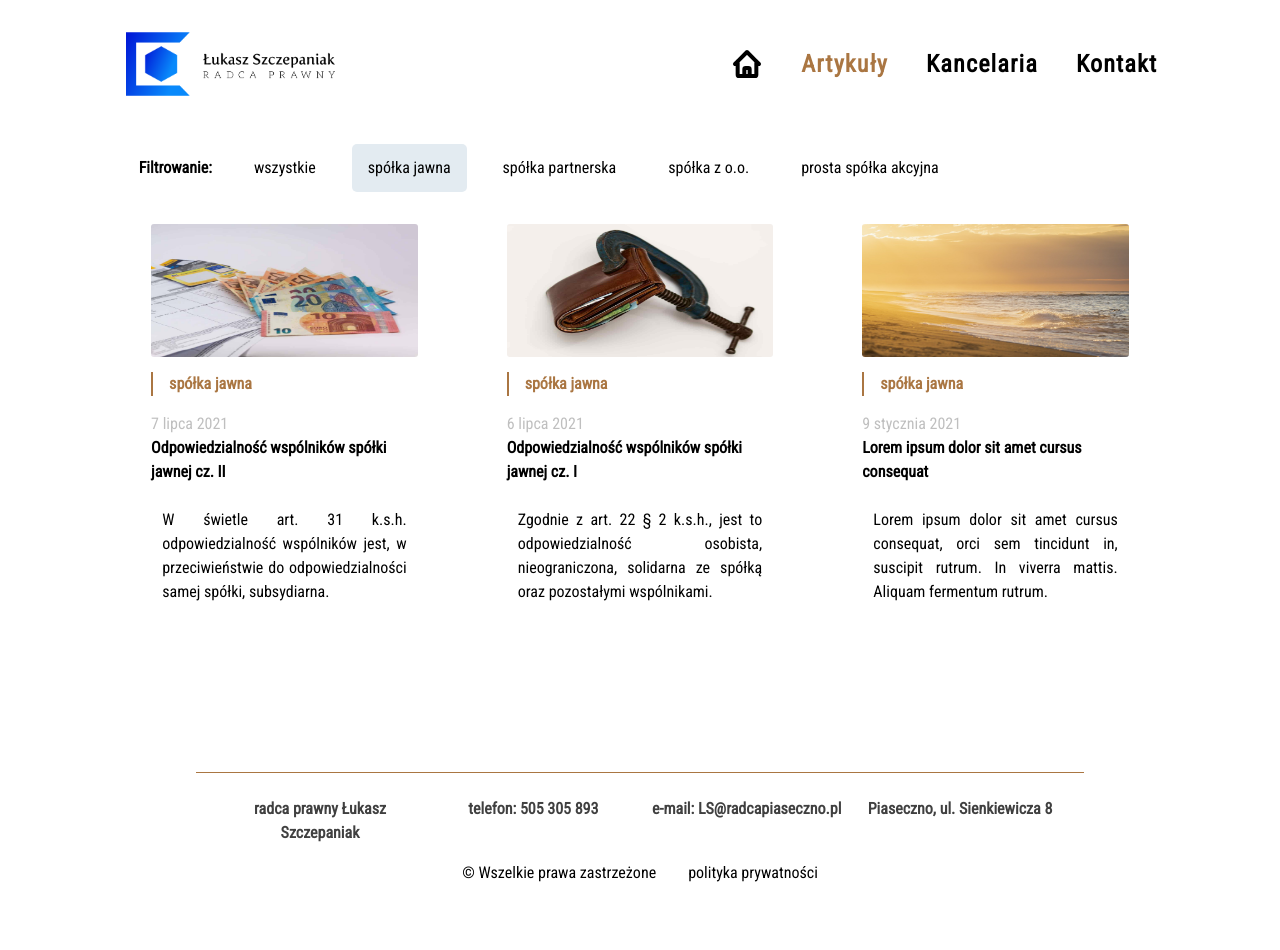
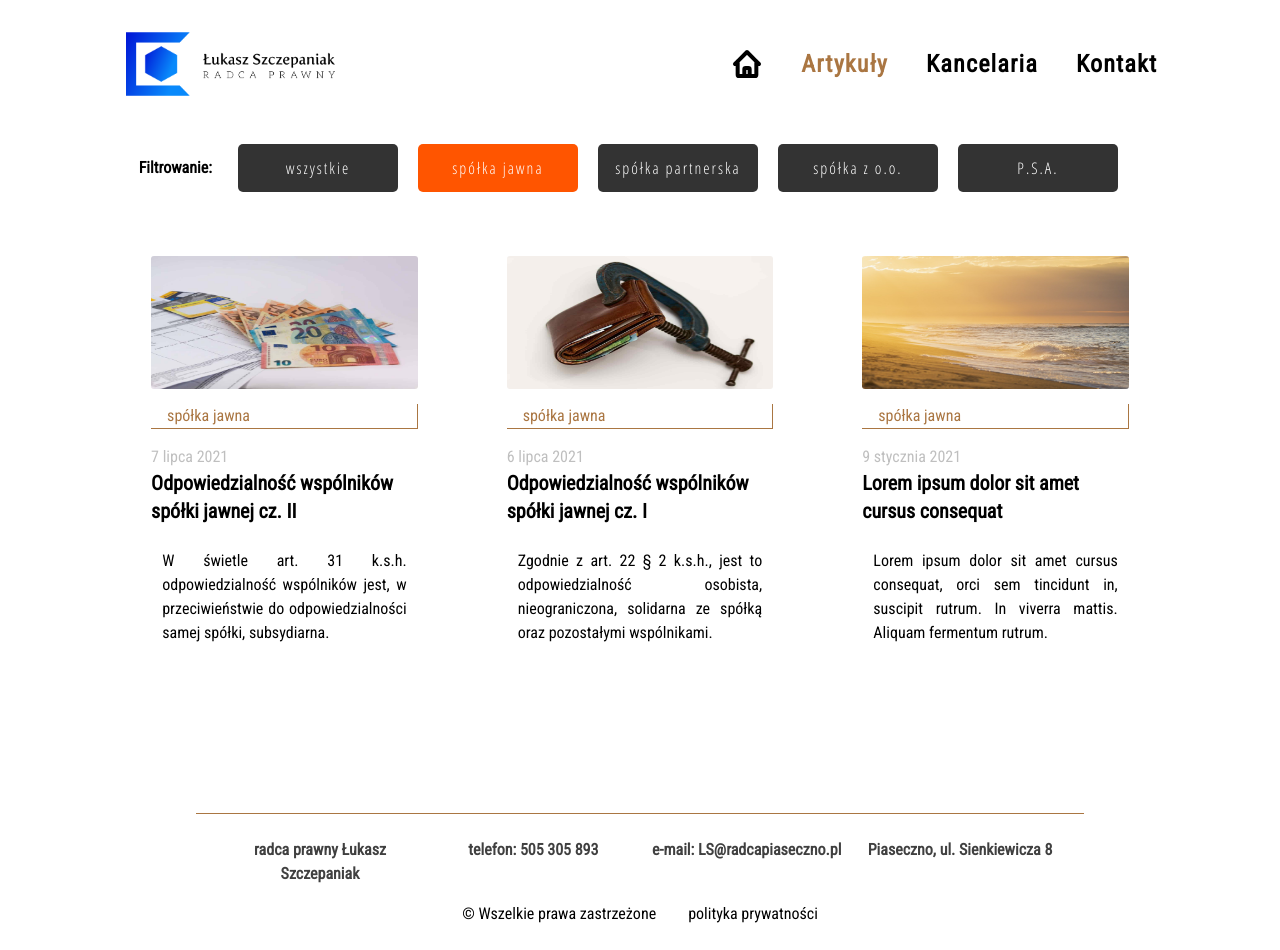
Before and after one commit to lukaszwebdev7/blog-ksh, a Next.js app: page /posts/spolka_jawna in a window 1280 px wide. Before the commit the page ends 909 px from the top, so only its background shows below. Built offline with nearby package versions, Linux system fonts and the light colour scheme; what @tailwindcss/typography would draw is missing.

Commit message:
change styling - navigationInPosts

```diff
--- a/components/home-page/latest-posts.js
+++ b/components/home-page/latest-posts.js
@@ -3,10 +3,13 @@ import LatestGrid from '../posts/latest-grid';
 function LatestPosts(props) {
 	return (
 		<section className="mt-16">
-			<link href="https://fonts.googleapis.com/css2?family=Lobster+Two&display=swap" rel="stylesheet" />
+			<link
+				href="https://fonts.googleapis.com/css2?family=Open+Sans+Condensed:wght@300&display=swap"
+				rel="stylesheet"
+			/>
 			<h2
-				style={{ fontFamily: 'Lobster Two', letterSpacing: '2px' }}
-				className="mb-12 ml-4 xl:ml-16 text-lg sm:text-2xl md:text-5xl text-gray font-bold"
+				style={{ fontFamily: 'Open Sans Condensed', letterSpacing: '2px' }}
+				className="mb-12 ml-4 xl:ml-16 text-lg sm:text-2xl md:text-5xl text-orange font-bold"
 			>
 				Najnowsze artykuły:
 			</h2>
@@ -16,3 +19,5 @@ function LatestPosts(props) {
 }
 
 export default LatestPosts;
+
+// https://fonts.googleapis.com/css2?family=Open+Sans+Condensed:wght@300&display=swap
--- a/components/layout/navigationInPosts.js
+++ b/components/layout/navigationInPosts.js
@@ -3,6 +3,9 @@ import Link from 'next/link';
 
 function NavigationPosts() {
 	const router = useRouter();
+
+	const active = 'bg-orange-category text-white w-40 text-center mb-2';
+	const unactive = 'bg-gray text-white w-40 text-center mb-2';
 
 	return (
 		<div
@@ -17,27 +20,43 @@ function NavigationPosts() {
 				)
 			}
 		>
-			<div className="flex flex-col lg:flex-row md:mt-4">
+			<link
+				href="https://fonts.googleapis.com/css2?family=Open+Sans+Condensed:wght@300&display=swap"
+				rel="stylesheet"
+			/>
+			<div className="flex flex-col lg:flex-row md:mt-4 lg:mb-6">
 				<div className="py-3 px-4 font-bold md:ml-4">Filtrowanie: </div>
 
 				<div className="sm:hidden lg:block">
 					<div className="flex flex-col lg:flex-row ">
 						<div
-							style={{ marginLeft: '10px', marginRight: '10px', borderRadius: '5px' }}
-							className={router.pathname === '/posts' ? 'bg-category' : 'bg-white'}
+							style={{
+								marginLeft: '10px',
+								marginRight: '10px',
+								borderRadius: '5px',
+								fontFamily: 'Open Sans Condensed',
+								letterSpacing: '2px'
+							}}
+							className={router.pathname === '/posts' ? active : unactive}
 						>
 							<Link href="/posts">
 								<span className="block py-3 px-4 cursor-pointer">wszystkie</span>
 							</Link>
 						</div>
 						<div
-							style={{ marginLeft: '10px', marginRight: '10px', borderRadius: '5px' }}
+							style={{
+								marginLeft: '10px',
+								marginRight: '10px',
+								borderRadius: '5px',
+								fontFamily: 'Open Sans Condensed',
+								letterSpacing: '2px'
+							}}
 							className={
 								router.pathname === '/posts/spolka_jawna' ||
 								router.pathname === '/posts/spolka_jawna/[slug]' ? (
-									'bg-category'
+									active
 								) : (
-									'bg-white'
+									unactive
 								)
 							}
 						>
@@ -46,13 +65,19 @@ function NavigationPosts() {
 							</Link>
 						</div>
 						<div
-							style={{ marginLeft: '10px', marginRight: '10px', borderRadius: '5px' }}
+							style={{
+								marginLeft: '10px',
+								marginRight: '10px',
+								borderRadius: '5px',
+								fontFamily: 'Open Sans Condensed',
+								letterSpacing: '2px'
+							}}
 							className={
 								router.pathname === '/posts/spolka_partnerska' ||
 								router.pathname === '/posts/spolka_partnerska/[slug]' ? (
-									'bg-category'
+									active
 								) : (
-									'bg-white'
+									unactive
 								)
 							}
 						>
@@ -61,13 +86,19 @@ function NavigationPosts() {
 							</Link>
 						</div>
 						<div
-							style={{ marginLeft: '10px', marginRight: '10px', borderRadius: '5px' }}
+							style={{
+								marginLeft: '10px',
+								marginRight: '10px',
+								borderRadius: '5px',
+								fontFamily: 'Open Sans Condensed',
+								letterSpacing: '2px'
+							}}
 							className={
 								router.pathname === '/posts/spolka_z_o_o' ||
 								router.pathname === '/posts/spolka_z_o_o/[slug]' ? (
-									'bg-category'
+									active
 								) : (
-									'bg-white'
+									unactive
 								)
 							}
 						>
@@ -76,18 +107,24 @@ function NavigationPosts() {
 							</Link>
 						</div>
 						<div
-							style={{ marginLeft: '10px', marginRight: '10px', borderRadius: '5px' }}
+							style={{
+								marginLeft: '10px',
+								marginRight: '10px',
+								borderRadius: '5px',
+								fontFamily: 'Open Sans Condensed',
+								letterSpacing: '2px'
+							}}
 							className={
 								router.pathname === '/posts/prosta_spolka_akcyjna' ||
 								router.pathname === '/posts/prosta_spolka_akcyjna/[slug]' ? (
-									'bg-category'
+									active
 								) : (
-									'bg-white'
+									unactive
 								)
 							}
 						>
 							<Link href="/posts/prosta_spolka_akcyjna">
-								<span className="block py-3 px-4 cursor-pointer">prosta spółka akcyjna</span>
+								<span className="block py-3 px-4 cursor-pointer">P.S.A.</span>
 							</Link>
 						</div>
 					</div>
@@ -97,8 +134,14 @@ function NavigationPosts() {
 					<div className="flex flex-row flex-wrap text-center justify-around">
 						<div className="w-1/3">
 							<div
-								style={{ marginLeft: '10px', marginRight: '10px', borderRadius: '5px' }}
-								className={router.pathname === '/posts' ? 'bg-category' : 'bg-white'}
+								style={{
+									marginLeft: '10px',
+									marginRight: '10px',
+									borderRadius: '5px',
+									fontFamily: 'Open Sans Condensed',
+									letterSpacing: '2px'
+								}}
+								className={router.pathname === '/posts' ? active : unactive}
 							>
 								<Link href="/posts">
 									<span className="block py-3 px-4 cursor-pointer">wszystkie</span>
@@ -108,13 +151,19 @@ function NavigationPosts() {
 
 						<div className="w-1/3">
 							<div
-								style={{ marginLeft: '10px', marginRight: '10px', borderRadius: '5px' }}
+								style={{
+									marginLeft: '10px',
+									marginRight: '10px',
+									borderRadius: '5px',
+									fontFamily: 'Open Sans Condensed',
+									letterSpacing: '2px'
+								}}
 								className={
 									router.pathname === '/posts/spolka_jawna' ||
 									router.pathname === '/posts/spolka_jawna/[slug]' ? (
-										'bg-category'
+										active
 									) : (
-										'bg-white'
+										unactive
 									)
 								}
 							>
@@ -126,13 +175,19 @@ function NavigationPosts() {
 
 						<div className="w-1/3">
 							<div
-								style={{ marginLeft: '10px', marginRight: '10px', borderRadius: '5px' }}
+								style={{
+									marginLeft: '10px',
+									marginRight: '10px',
+									borderRadius: '5px',
+									fontFamily: 'Open Sans Condensed',
+									letterSpacing: '2px'
+								}}
 								className={
 									router.pathname === '/posts/spolka_partnerska' ||
 									router.pathname === '/posts/spolka_partnerska/[slug]' ? (
-										'bg-category'
+										active
 									) : (
-										'bg-white'
+										unactive
 									)
 								}
 							>
@@ -143,13 +198,19 @@ function NavigationPosts() {
 						</div>
 						<div className="w-1/3">
 							<div
-								style={{ marginLeft: '10px', marginRight: '10px', borderRadius: '5px' }}
+								style={{
+									marginLeft: '10px',
+									marginRight: '10px',
+									borderRadius: '5px',
+									fontFamily: 'Open Sans Condensed',
+									letterSpacing: '2px'
+								}}
 								className={
 									router.pathname === '/posts/spolka_z_o_o' ||
 									router.pathname === '/posts/spolka_z_o_o/[slug]' ? (
-										'bg-category'
+										active
 									) : (
-										'bg-white'
+										unactive
 									)
 								}
 							>
@@ -161,18 +222,24 @@ function NavigationPosts() {
 
 						<div className="w-1/3">
 							<div
-								style={{ marginLeft: '10px', marginRight: '10px', borderRadius: '5px' }}
+								style={{
+									marginLeft: '10px',
+									marginRight: '10px',
+									borderRadius: '5px',
+									fontFamily: 'Open Sans Condensed',
+									letterSpacing: '2px'
+								}}
 								className={
 									router.pathname === '/posts/prosta_spolka_akcyjna' ||
 									router.pathname === '/posts/prosta_spolka_akcyjna/[slug]' ? (
-										'bg-category'
+										active
 									) : (
-										'bg-white'
+										unactive
 									)
 								}
 							>
 								<Link href="/posts/prosta_spolka_akcyjna">
-									<span className="block py-3 px-4 cursor-pointer">prosta spółka akcyjna</span>
+									<span className="block py-3 px-4 cursor-pointer">P.S.A.</span>
 								</Link>
 							</div>
 						</div>
--- a/components/posts/post-detail/post-header.js
+++ b/components/posts/post-detail/post-header.js
@@ -22,7 +22,7 @@ function PostHeader(props) {
 				{showCategoryInPolish()}
 			</p>
 			<p className="text-xl md:text-3xl xl:text-4xl mb-2 font-bold">{props.title}</p>
-			<p className="text-sm md:text-lg mb-2">{props.date}</p>
+			<p className="text-sm md:text-lg mb-2 text-gray-75">{props.date}</p>
 			<Image src={props.image} alt={props.title} width={800} height={500} />
 		</header>
 	);
--- a/components/posts/post-item.js
+++ b/components/posts/post-item.js
@@ -22,7 +22,7 @@ function PostItem(props) {
 			return 'spółka partnerska';
 		}
 		if (category === 'spolka_z_o_o') {
-			return 'spółka z ograniczoną odpowiedzialnością';
+			return 'spółka z o.o.';
 		}
 		if (category === 'prosta_spolka_akcyjna') {
 			return 'prosta spółka akcyjna';
@@ -45,13 +45,13 @@ function PostItem(props) {
 							<div
 								className={
 									category === 'spolka_jawna' ? (
-										'border-l-2 border-coffee text-coffee font-bold pl-4 mt-2 mb-4'
+										'border-r border-b border-coffee text-coffee pl-4 mt-2 mb-4'
 									) : '' || category === 'spolka_partnerska' ? (
-										'border-l-2 border-blue-version text-blue-version font-bold pl-4 mt-2 mb-4'
+										'border-r border-b border-blue-version text-blue-version  pl-4 mt-2 mb-4'
 									) : '' || category === 'spolka_z_o_o' ? (
-										'border-l-2 border-violet text-violet font-bold pl-4 mt-2 mb-4'
+										'border-r border-b border-violet text-violet pl-4 mt-2 mb-4'
 									) : '' || category === 'prosta_spolka_akcyjna' ? (
-										'border-l-2 border-amarant-one text-amarant-one font-bold pl-4 mt-2 mb-4'
+										'border-r border-b border-amarant-one text-amarant-one  pl-4 mt-2 mb-4'
 									) : (
 										''
 									)
@@ -61,7 +61,7 @@ function PostItem(props) {
 							</div>
 							<div className="text-base text-gray-75">{formattedDate}</div>
 
-							<div className="font-bold mb-6">{title}</div>
+							<div className="text-lg xl:text-xl font-bold mb-6">{title}</div>
 
 							<div className="flex justify-center">
 								<div className="w-11/12 text-justify">{excerpt}</div>
--- a/tailwind.config.js
+++ b/tailwind.config.js
@@ -16,6 +16,7 @@ module.exports = {
 			gold: '#A98A51',
 			black: '#000000',
 			violet: '#553AA8',
+			orange: '#FF5500',
 			'amarant-one': '#BC3E75'
 		}),
 		borderColor: (theme) => ({
@@ -89,6 +90,7 @@ module.exports = {
 				'yellow-box': '#AA7642',
 				'blue-bg': '#011EFF',
 				'orange-about': '#F9C374',
+				'orange-category': '#FF5500',
 				category: '#E3EBF1',
 				gray: '#333333',
 				'gray-one': '#4B5563',
```
